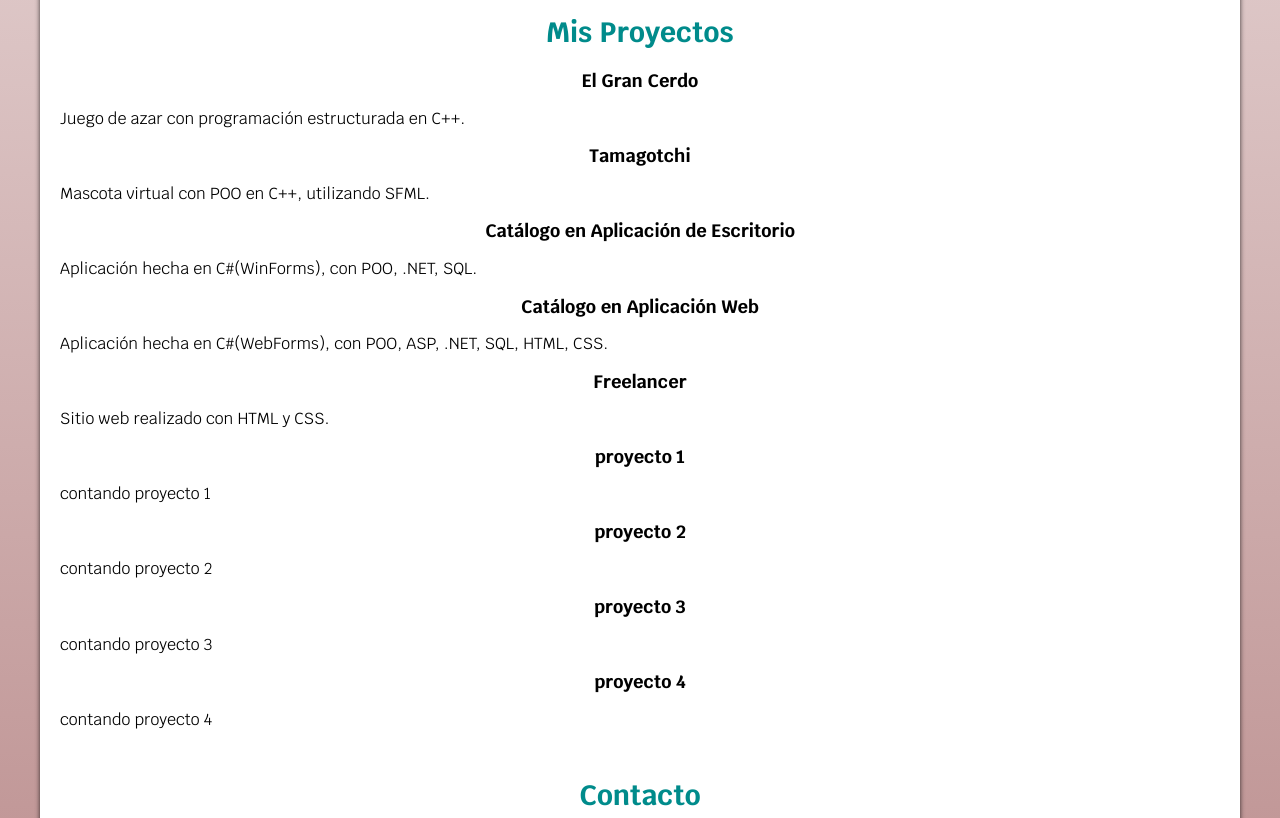
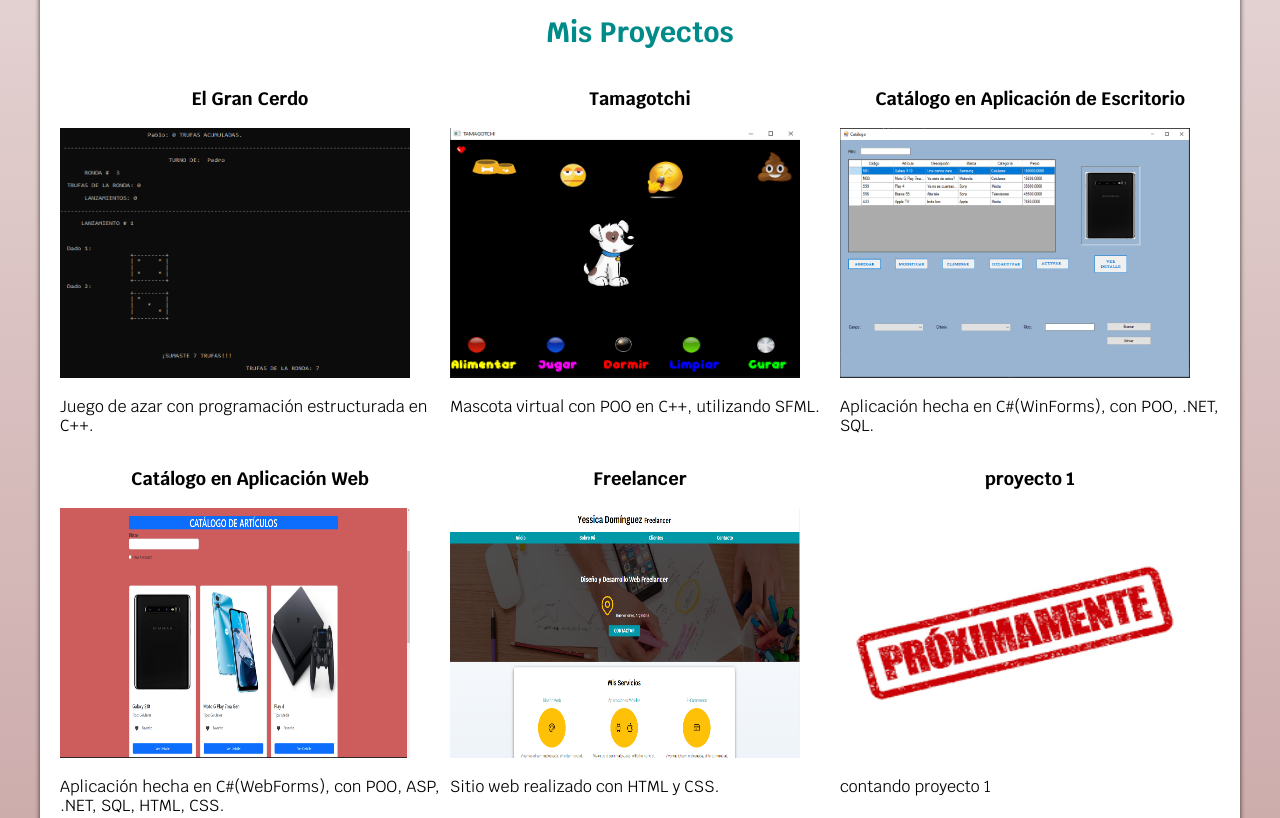
Before and after one commit to YessicaDominguez5/Portfolio, a plain HTML site: page index.html in a window 1280 px wide. Shown: the part 1040-1858 px from the top of the page. Drawn offline with Linux system fonts and the light colour scheme.

Commit message:
proyectos

```diff
--- a/css/styles.css
+++ b/css/styles.css
@@ -96,10 +96,10 @@ align-items: center;
 
 .hero{
     background-image: url(../img/hero.jpg);
+    background-repeat: no-repeat;
+    background-size: cover;
+    height: 450px;
     position: relative;
-    height: 450px;
-    background-size: contain;
-    background-repeat: no-repeat;
 
 
 }
@@ -107,14 +107,16 @@ align-items: center;
 
     position: absolute;
     background-color: rgb(0 0 0 /70%);
-    width:fit-content;
-    height: fit-content;
+    width: 100%;
+    height: 100%;
+
+
     display: flex;
     flex-direction:column;
     align-items: center;
     justify-content: center;
     background-position: center;
-    background-size: contain;
+
 
 
 }
@@ -197,8 +199,20 @@ color: var(--blanco);
 .titulo{
     color: var(--darkCyan);
 }
+@media (min-width: 768px){
 
-.proyectos{
+    .proyectos{
 
-    margin-bottom: 5rem;
+        margin-bottom: 5rem;
+        display: grid;
+        grid-template-columns: 1fr 1fr 1fr;
+        grid-template-rows: 1fr 1fr 1fr;
+        column-gap: 1rem;
+    }
 }
+
+.imgProyectos{
+
+width: 35rem;
+height: 25rem;
+}
--- a/index.html
+++ b/index.html
@@ -58,46 +58,57 @@
                 </section>
                 </div>
             </section>
-            <section id="gotoMisproyectos" class="proyectos">
+            <section id="gotoMisproyectos">
                 <h2 class="titulo">Mis Proyectos</h2>
+                <div class="proyectos">
 
-                <section>
+                    <section class="proyecto">
                         <h3>El Gran Cerdo</h3>
+                        <img class="imgProyectos" src="img/GranCerdo.PNG" alt="">
                         <p>Juego de azar con programación estructurada en C++.</p>
                     </section>
-                <section>
+                    <section class="proyecto">
                         <h3>Tamagotchi</h3>
+                        <img class="imgProyectos" src="img/tamagotchi.PNG" alt="">
                         <p>Mascota virtual con POO en C++, utilizando SFML.</p>
                     </section>
-                <section>
+                <section class="proyecto">
                     <h3>Catálogo en Aplicación de Escritorio</h3>
+                    <img class="imgProyectos" src="img/catalogoN2.PNG" alt="">
                     <p>Aplicación hecha en C#(WinForms), con POO, .NET, SQL.</p>
                 </section>
-                <section>
+                <section class="proyecto">
                     <h3>Catálogo en Aplicación Web</h3>
+                    <img class="imgProyectos" src="img/catalogoN3.PNG" alt="">
                     <p>Aplicación hecha en C#(WebForms), con POO, ASP, .NET, SQL, HTML, CSS.</p>
                 </section>
-            <section>
+                <section class="proyecto">
                     <h3>Freelancer</h3>
+                    <img class="imgProyectos" src="img/freelancer.PNG" alt="">
                     <p>Sitio web realizado con HTML y CSS.</p>
                 </section>
-            <section>
+                <section class="proyecto">
                     <h3>proyecto 1</h3>
+                    <img class="imgProyectos" src="img/proximamente.png" alt="">
                     <p>contando proyecto 1</p>
                 </section>
-            <section>
+                <section class="proyecto">
                     <h3>proyecto 2</h3>
+                    <img class="imgProyectos" src="img/proximamente.png" alt="">
                     <p>contando proyecto 2</p>
                 </section>
-            <section>
+                <section class="proyecto">
                     <h3>proyecto 3</h3>
+                    <img class="imgProyectos" src="img/proximamente.png" alt="">
                     <p>contando proyecto 3</p>
                 </section>
-            <section>
+                <section class="proyecto">
                     <h3>proyecto 4</h3>
+                    <img class="imgProyectos" src="img/proximamente.png" alt="">
                     <p>contando proyecto 4</p>
                 </section>
 
+            </div> <!--fin div proyectos-->
 
         </section>
 
```
Also changed, not shown: img/GranCerdo.PNG (added), img/catalogoN2.PNG (added), img/catalogoN3.PNG (added), img/freelancer.PNG (added), img/proximamente.png (added), img/tamagotchi.PNG (added). Lines whose indentation alone changed are shown as unchanged.
